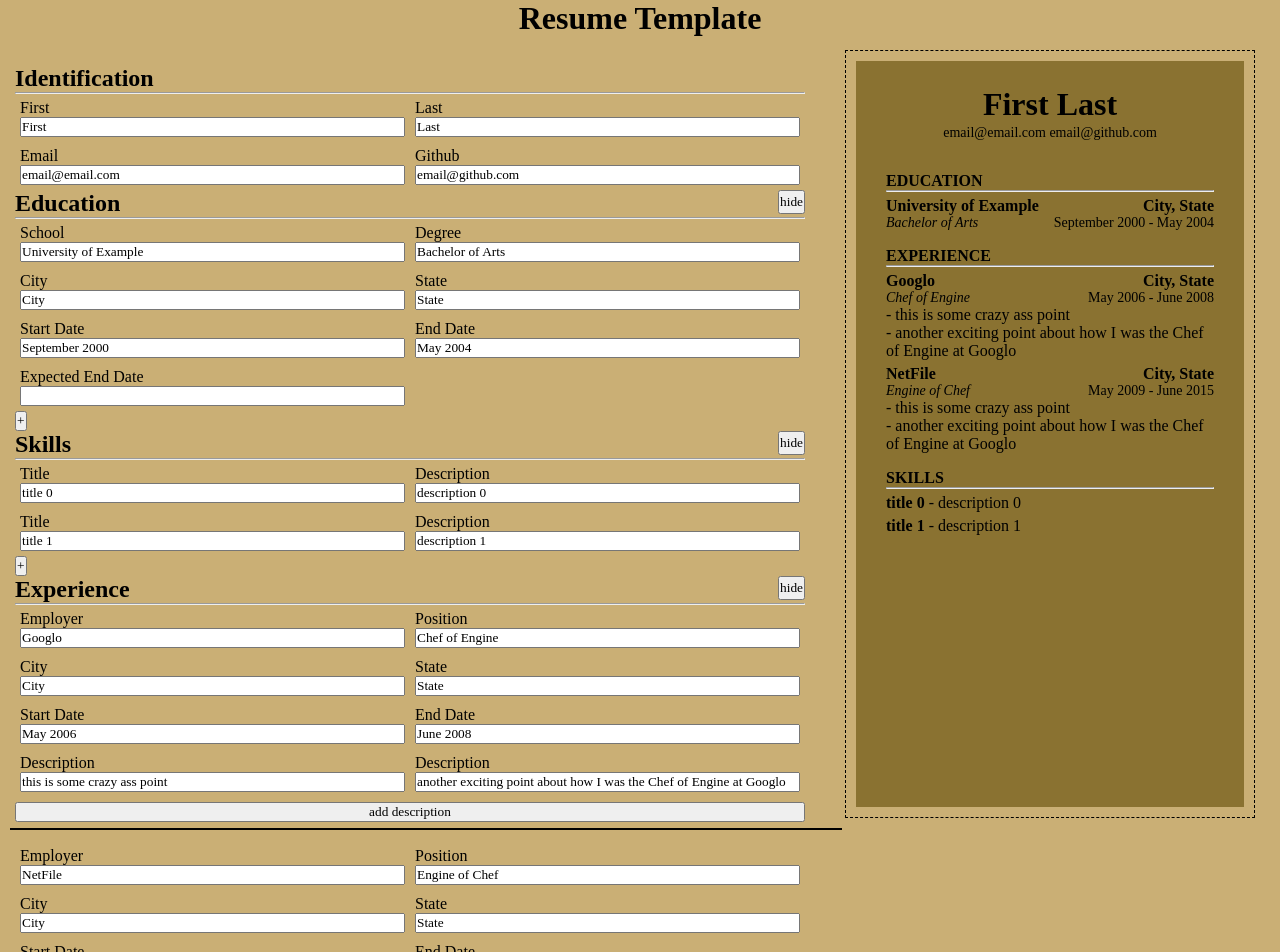
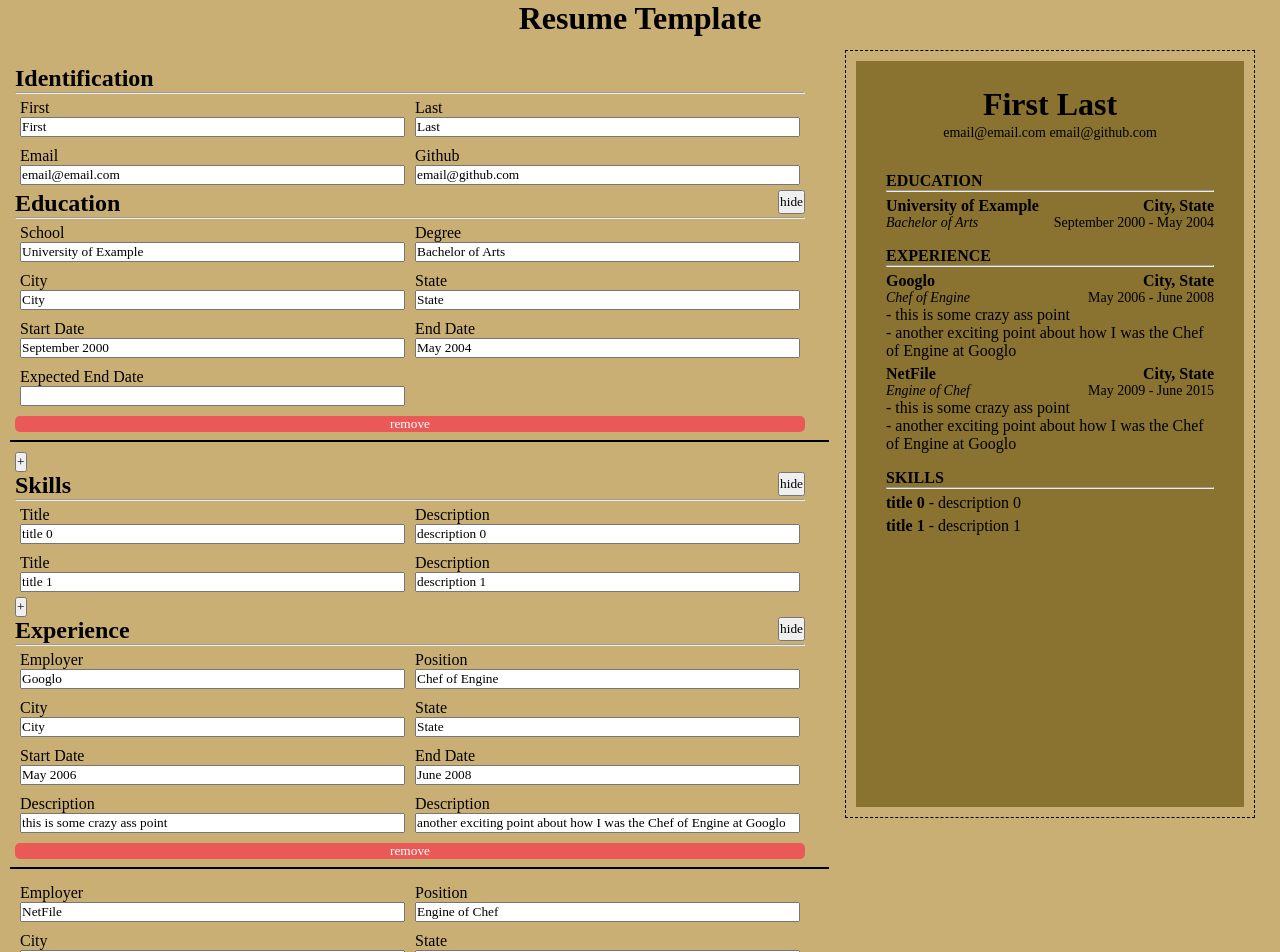
Before and after one commit to unrulypeach/cv-project, a React (Create React App) app: page / in a window 1280 px wide. Shown: the top 952 px of the page. Built offline with nearby package versions, Linux system fonts and the light colour scheme.

Commit message:
ability to edit descriptions and delete experience

```diff
--- a/src/App.js
+++ b/src/App.js
@@ -106,6 +106,14 @@ export default class App extends Component {
     this.setState({ experience });
   }
 
+  handleExpPtChange(ev, id, ind) {
+    const experience = [...this.state.experience];
+    const item = { ...experience[id] };
+    item.points[ind] = ev.target.value;
+    experience[id] = item;
+    this.setState({ experience });
+  }
+
   newSkill(ind) {
     this.setState({
       // eslint-disable-next-line react/no-access-state-in-setstate
@@ -154,6 +162,12 @@ export default class App extends Component {
     this.setState({ experience });
   }
 
+  rmExp(id) {
+    const experience = [...this.state.experience];
+    experience.splice(id, 1);
+    this.setState({ experience });
+  }
+
   toggleSkills() {
     this.setState(({ showSkills }) => ({ showSkills: !showSkills }));
   }
@@ -179,10 +193,12 @@ export default class App extends Component {
           newEdu={(ind) => this.newEdu(ind)}
           newExp={(ind) => this.newExp(ind)}
           newExpDescript={(ind) => this.newExpDescription(ind)}
+          changeExpPt={(ev, id, ind) => this.handleExpPtChange(ev, id, ind)}
           toggleSkillDisplay={() => this.toggleSkills()}
           toggleEduDisplay={() => this.toggleEducation()}
           toggleExpDisplay={() => this.toggleExperience()}
           currState={this.state}
+          rmExp={(id) => this.rmExp(id)}
         />
         <Template
           currState={this.state}
--- a/src/components/Form.js
+++ b/src/components/Form.js
@@ -36,6 +36,8 @@ export default class Form extends Component {
           changeFunc={this.props.changeExpFunc}
           newDescript={this.props.newExpDescript}
           newExp={this.props.newExp}
+          changePt={this.props.changeExpPt}
+          rmExp={this.props.rmExp}
         />
       </div>
     );
--- a/src/components/FormEducation.js
+++ b/src/components/FormEducation.js
@@ -66,7 +66,12 @@ export default class FormEducation extends Component {
             onChange={(e) => this.props.changeFunction(e, 'expectedEnd', ind)}
           />
         </label>
-        {/* <hr /> */}
+        <button
+          type="button"
+          className="fullLength-btn remove-btn"
+        >
+          remove
+        </button>
       </form>
     );
   }
--- a/src/components/FormExperience.js
+++ b/src/components/FormExperience.js
@@ -6,14 +6,14 @@ import React, { Component } from 'react';
 
 export default class FormExperience extends Component {
   // eslint-disable-next-line react/no-unused-class-component-methods
-  renderDescriptionInput(arrItem) {
+  renderDescriptionInput(arrItem, id, ind) {
     return (
       <label>
         Description
         <input
           type="text"
           value={arrItem}
-          // onChange={(e) => this.props.changeFunc(e, 'points', obj.id)}
+          onChange={(e) => this.props.changePt(e, id, ind)}
         />
       </label>
     );
@@ -23,7 +23,7 @@ export default class FormExperience extends Component {
     const points = [];
 
     for (let i = 0; i < obj.points.length; i += 1) {
-      points.push(this.renderDescriptionInput(obj.points[i]));
+      points.push(this.renderDescriptionInput(obj.points[i], obj.id, i));
     }
 
     return (
@@ -77,12 +77,19 @@ export default class FormExperience extends Component {
           />
         </label>
         {points}
-        <button
+        {/* <button
           type="button"
           className="fullLength-btn"
           onClick={() => this.props.newDescript(obj.id)}
         >
           add description
+        </button> */}
+        <button
+          type="button"
+          className="fullLength-btn remove-btn"
+          onClick={() => this.props.rmExp(obj.id)}
+        >
+          remove
         </button>
       </form>
     );
--- a/src/styles/Form.css
+++ b/src/styles/Form.css
@@ -19,6 +19,13 @@
   grid-area: 6/1/6/3;
 }
 
+.remove-btn{
+  background-color: rgb(235, 88, 88);
+  border: none;
+  border-radius: 5px;
+  color: white;
+}
+
 .fullLength-btn::after{
   content: '';
   position: absolute;
@@ -26,7 +33,7 @@
   left: 10px;
   height: 1px;
   background: #000;
-  width: 65%;
+  width: 64%;
   border-bottom: solid 1px #000;
 }
 
```
